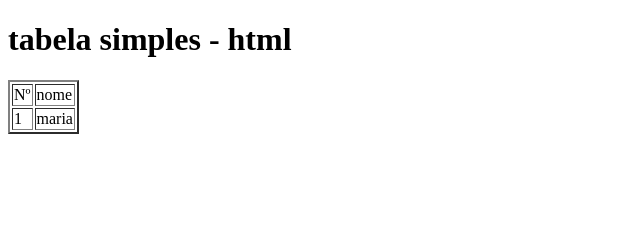
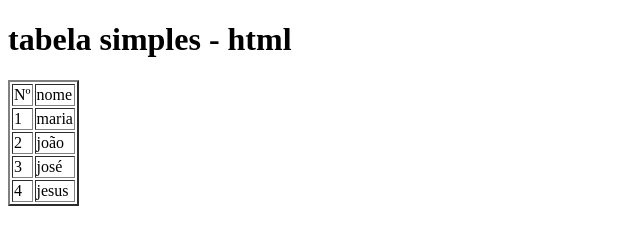
Before and after one commit to MARIAFERNANDASANTOSDEOLIVEIRA/tabela, a plain HTML site: page index.html in a window 1280 px wide. Shown: the whole page, without its empty margins (0-640 px from the left). Drawn offline with Linux system fonts and the light colour scheme.

Commit message:
etyteteh

```diff
--- a/index.html
+++ b/index.html
@@ -4,6 +4,9 @@
     <meta charset="UTF-8">
     <meta name="viewport" content="width=device-width, initial-scale=1.0">
     <title>tabelas simples </title>
+    <style>link
+
+    </style>
 </head>
 <body>
     <h1> tabela simples - html   </h1>
@@ -19,6 +22,18 @@
         <tr>
             <td> 1 </td>
             <td> maria </td>
+<tr>
+    <td> 2 </td>
+    <td> joão </td>
+</tr>
+<tr>
+    <td> 3 </td>
+    <td> josé </td>
+</tr>
+<tr>
+    <td> 4 </td>
+    <td> jesus </td>
+</tr>
 
 
         </tr>
--- /dev/null
+++ b/style.css
@@ -0,0 +1,20 @@
+table{
+width: 50%;
+line-height: 1.5;
+border:solid 3px red;
+}
+
+thead{
+background-color:black;
+color: white;
+font: size 20px;
+font-family: comic Sans Ms;
+text-align: center;
+border: 2px solid darkblue;
+}
+td{
+    border: 1px;
+    font-family: verdana;
+    font-size: 15px ;
+    border: 2px solid darkblue;
+}
```
